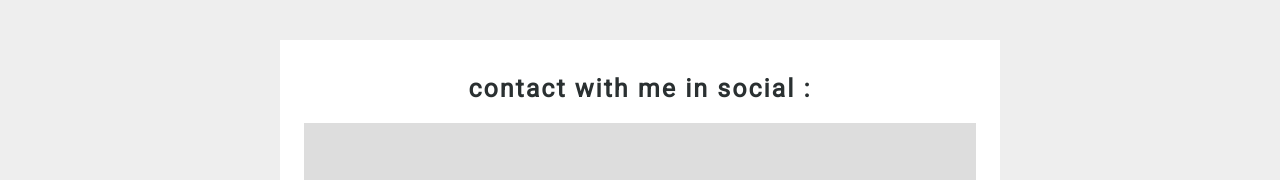
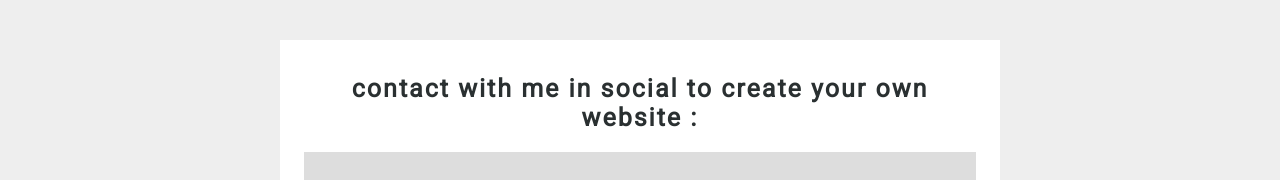
Before and after one commit to MOhamed14564156/contact-me, a plain HTML site: page index.html in a window 1280 px wide. Shown: the top 180 px of the page. Drawn offline with Linux system fonts and the light colour scheme.

Commit message:
Add files via upload

```diff
--- a/index.html
+++ b/index.html
@@ -15,7 +15,7 @@
 <body>
 <main>
 <!-- Social Media Buttons HTML -->
-<h3>contact with me in social : </h3>
+<h3>contact with me in social to create your own website : </h3>
 <div class="wrapper">
   <a href="https://www.facebook.com/profile.php?id=100037079872345" target="_blank" class="icon facebook">
     <div class="tooltip">Facebook</div>
```
